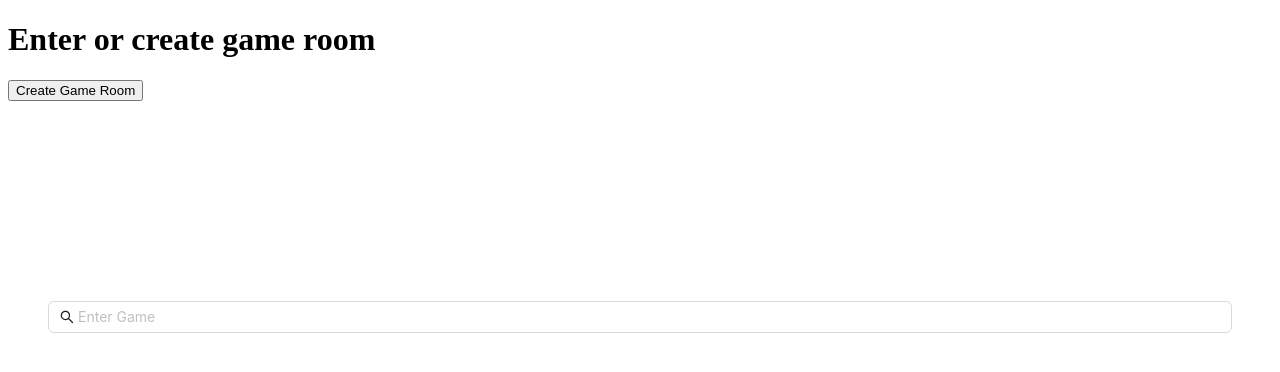
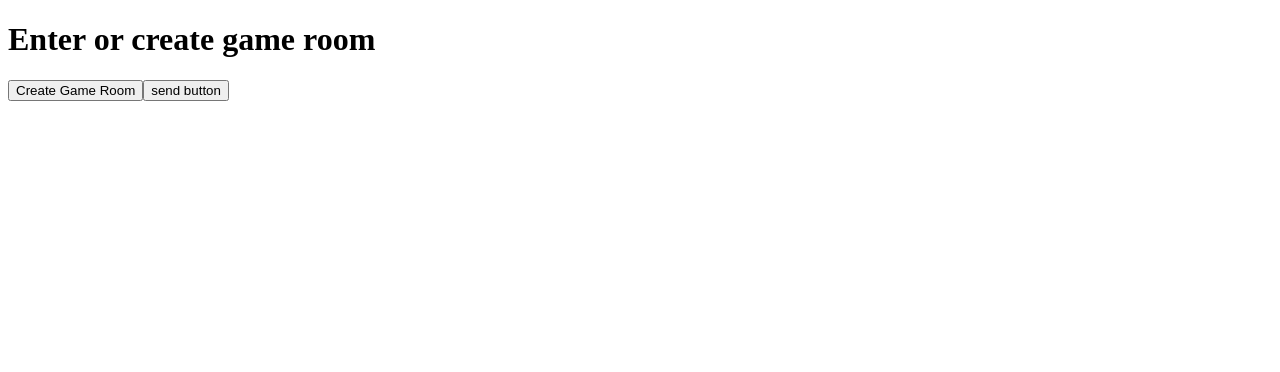
Before and after one commit to simbolid/hangman, a React (Create React App) app: page /mp in a window 1280 px wide. Shown: the top 372 px of the page. Built offline with nearby package versions, Linux system fonts and the light colour scheme; no server answers.

Commit message:
server code

```diff
--- a/src/pages/Lobby/Lobby.jsx
+++ b/src/pages/Lobby/Lobby.jsx
@@ -13,8 +13,14 @@ const Lobby = ({ client }) => {
     }));
   };
 
-  const createRoom = () => {
+  const createRoom = (id) => {
+
+    client.send(JSON.stringify({
+        type: "createRoom",
+        value: id
+    }))
     navigate('/room');
+
   };
 
   return (
@@ -26,17 +32,7 @@ const Lobby = ({ client }) => {
         <button onClick={() => createRoom()}>
           Create Game Room
         </button>
-        {user ?
-          <button onClick={() => onButtonClick("Hello!")}>send button</button>
-          :
-          <div style={{ padding: '200px 40px' }}>
-            <Search
-              placeholder='Enter Game'
-              size="large"
-              onSearch={() => onButtonClick("Login")}
-            />
-          </div>
-        }
+        <button onClick={() => onButtonClick("Hello!")}>send button</button>
       </div>
     </>
   )
```
